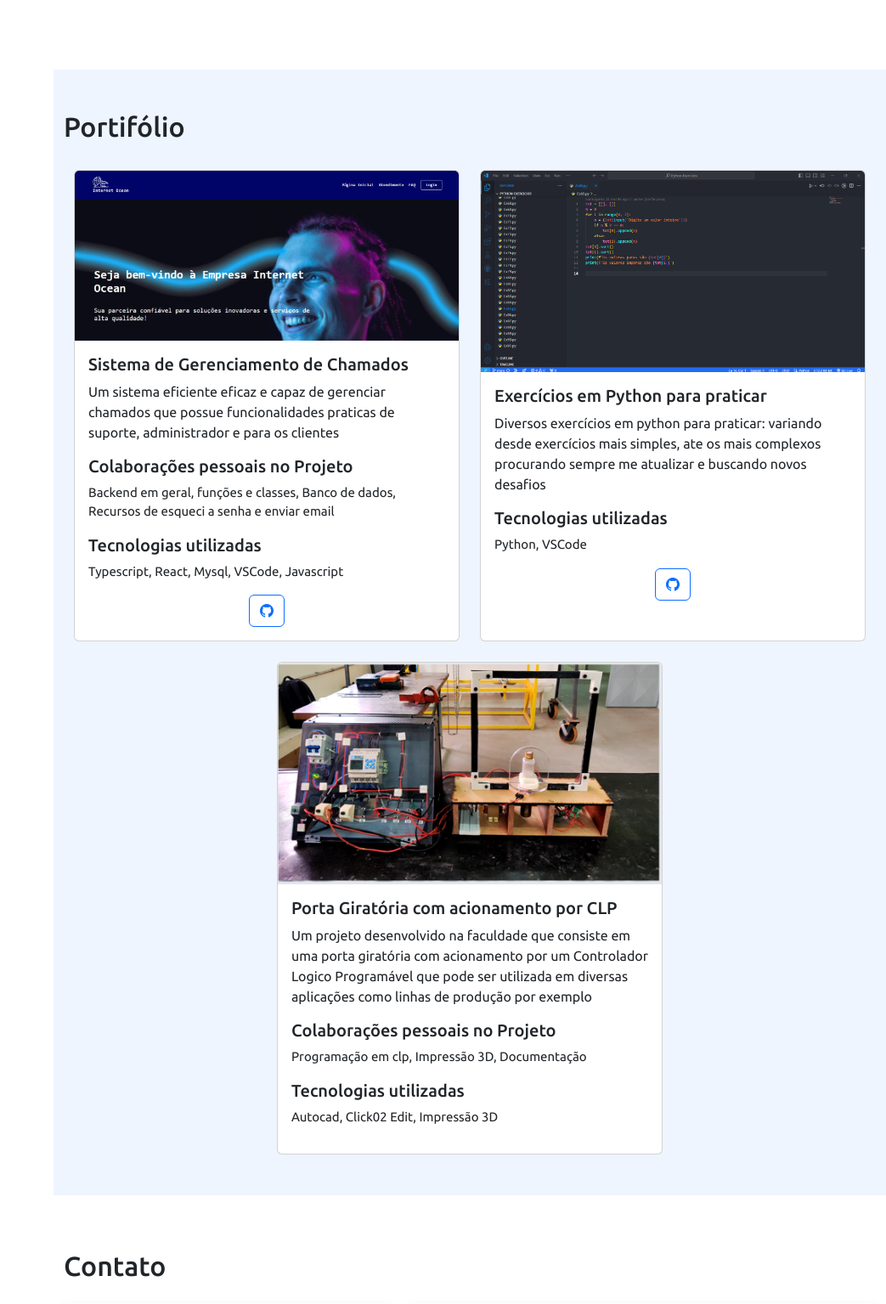
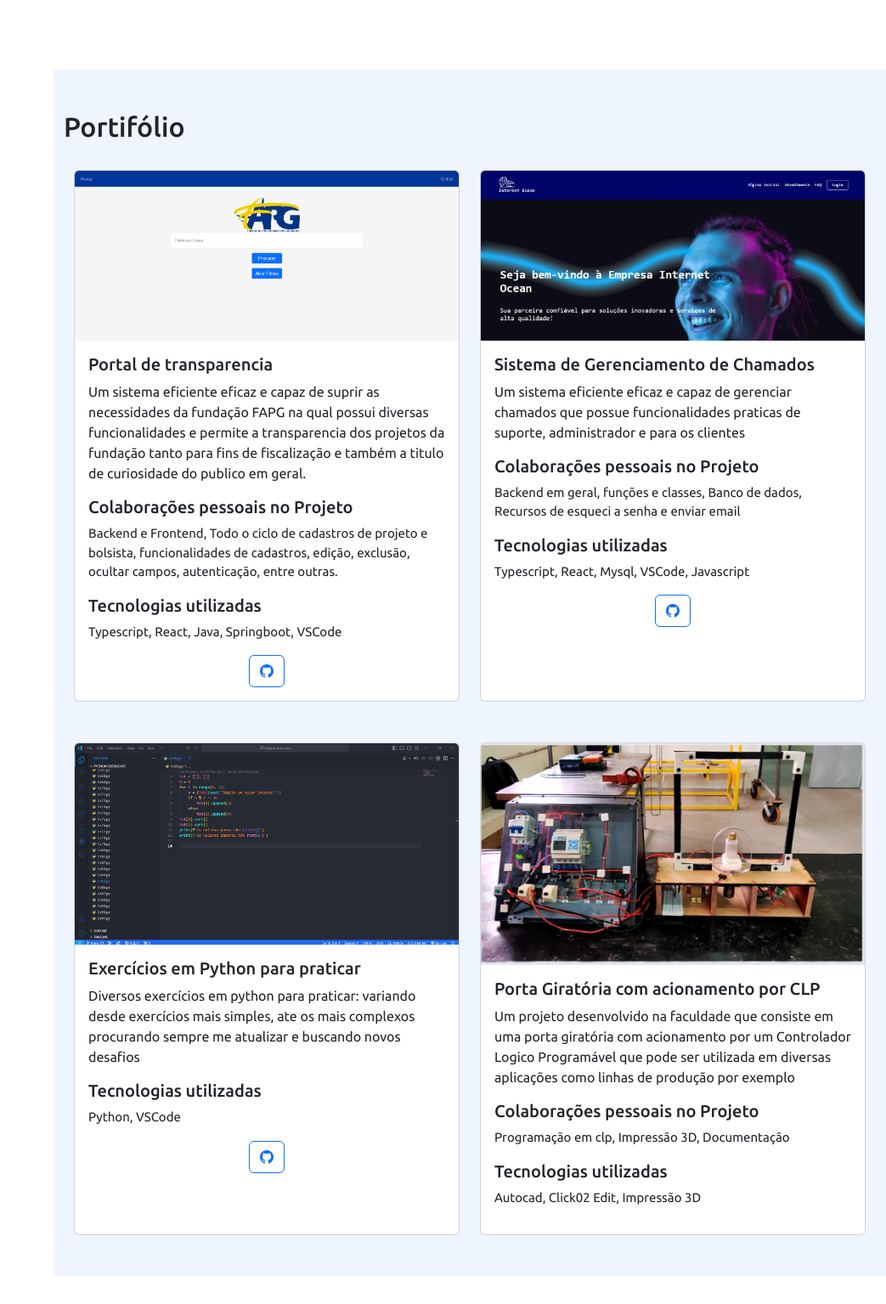
Before and after one commit to IvanSuiyama/Portifolio-Responsivo, a Flask app: page / in a window 1280 px wide. Shown: the part 3064-4599 px from the top of the page at 85% size, without its empty margins (237-1280 px from the left). Run offline with Flask 3, Linux system fonts and the light colour scheme; some libraries are stand-ins or nearby versions.

Commit message:
Feat: Atualizando portifolio

```diff
--- a/templates/index.html
+++ b/templates/index.html
@@ -297,6 +297,28 @@
                     <div class="row row-cols-1 row-cols-md-2 g-4">
                         <div class="col">
                             <div class="card h-100">
+                                <img src="../static/img/portal.png" class="card-img-top" alt="api2">
+                                <div class="card-body">
+                                    <h5 class="card-title">Portal de transparencia</h5>
+                                    <p class="card-text">Um sistema eficiente eficaz e capaz de suprir as necessidades da fundação FAPG na qual possui diversas funcionalidades e permite a transparencia dos projetos da fundação tanto para fins de fiscalização e também a titulo de curiosidade do publico em geral.</p>
+                                    <div>
+                                        <h3 class="subtitle-card">Colaborações pessoais no Projeto</h3>
+                                        <p class="text-card-porti">Backend e Frontend, Todo o ciclo de cadastros de projeto e bolsista, funcionalidades de cadastros, edição, exclusão, ocultar campos, autenticação, entre outras. </p>
+                                        <h3 class="subtitle-card">Tecnologias utilizadas </h4>
+                                            <p class="text-card-porti">Typescript, React, Java, Springboot, VSCode </p>
+                                    </div>
+
+                                    <div class="d-flex justify-content-center">
+                                        <a href="https://github.com/Code-Nine-FTC/API-2024.2" target="_blank"
+                                            class="btn btn-outline-primary">
+                                            <i class="bi bi-github"></i>
+                                        </a>
+                                    </div>
+                                </div>
+                            </div>
+                        </div>
+                        <div class="col">
+                            <div class="card h-100">
                                 <img src="../static/img/foto-api2.jpg" class="card-img-top" alt="api2">
                                 <div class="card-body">
                                     <h5 class="card-title">Sistema de Gerenciamento de Chamados</h5>
@@ -319,6 +341,8 @@
                                 </div>
                             </div>
                         </div>
+                    </div>
+                    <div class="row row-cols-1 row-cols-md-2 g-4 mt-4">
                         <div class="col">
                             <div class="card h-100">
                                 <img src="../static/img/foto-python1.png" class="card-img-top" alt="python1">
@@ -340,8 +364,6 @@
                                 </div>
                             </div>
                         </div>
-                    </div>
-                    <div class="row justify-content-center pt-4">
                         <div class="col-md-6">
                             <div class="card h-100">
                                 <img src="../static/img/foto-mava.png" class="card-img-top" alt="mava">
```
Also changed, not shown: static/img/portal.png (added).
